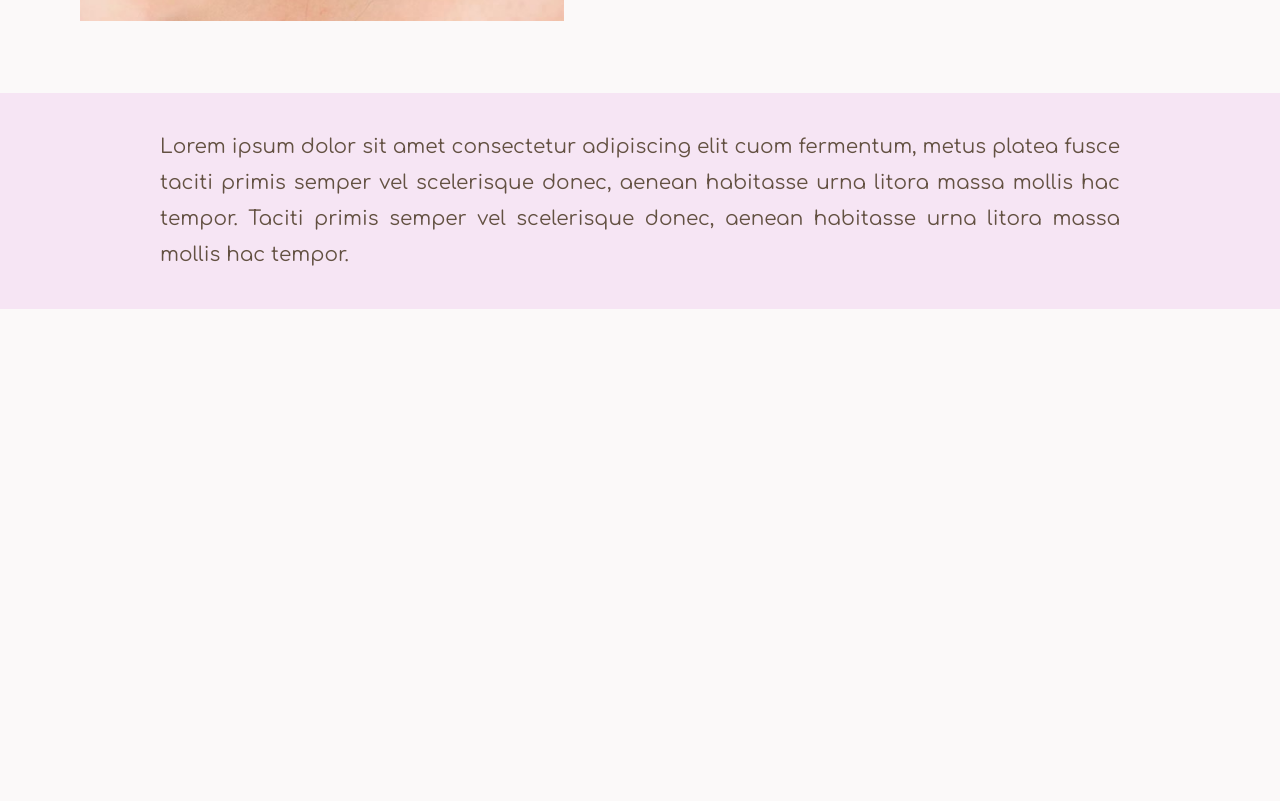
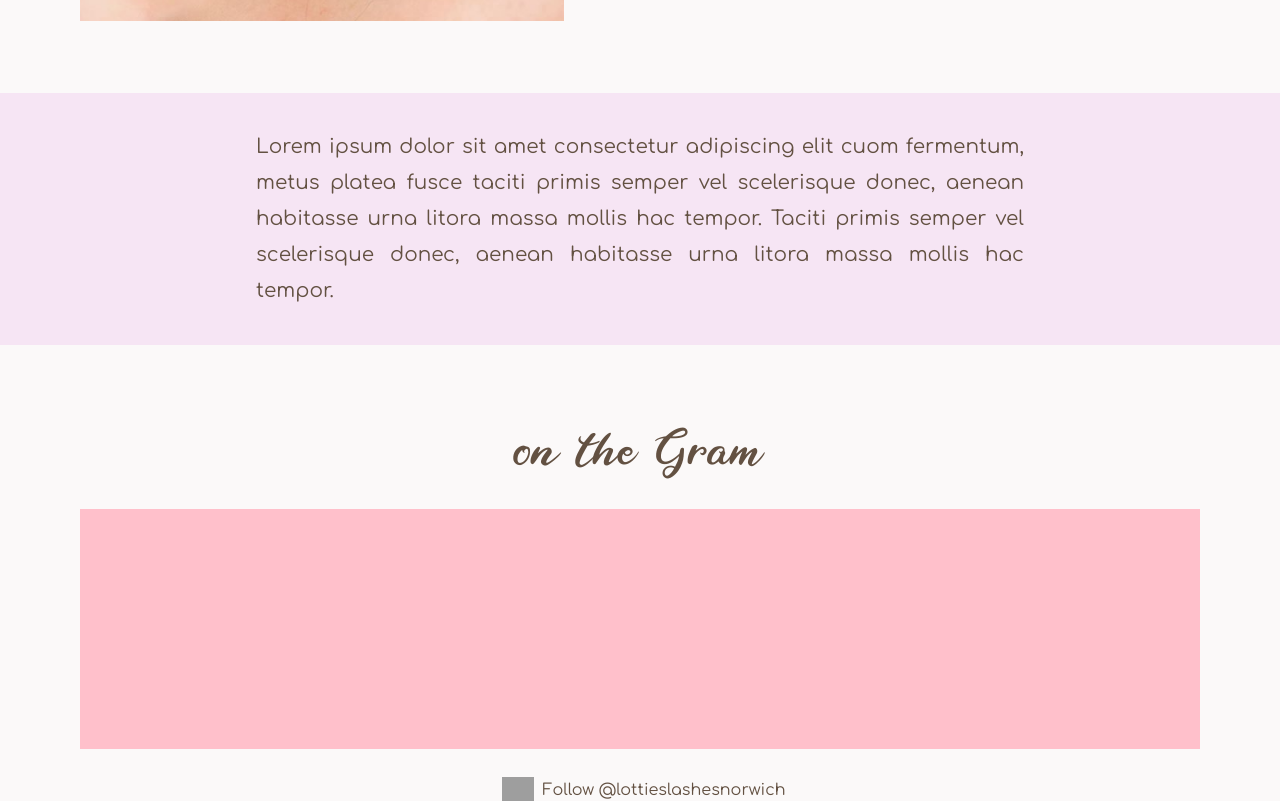
Before and after one commit to alexalala/lotties-lashes, a React (Create React App) app: page / in a window 1280 px wide. Shown: the part 675-1476 px from the top of the page. Before the commit the page ends 984 px from the top, so only its background shows below. Built offline with nearby package versions, Linux system fonts and the light colour scheme; grey boxes are pictures that could not be loaded.

Commit message:
instagram section scoped out and styled

```diff
--- a/src/components/pages/Home/Home.css
+++ b/src/components/pages/Home/Home.css
@@ -44,10 +44,32 @@
 }
 
 .about-text {
-    padding: 1rem 10rem;
+    padding: 1rem 20%;
     font-size: 1.25rem;
     line-height: 2.25rem;
     text-align: justify;
     margin: 2rem 0;
     background: #f6e5f4;
 }
+
+.socials {
+    margin: 5rem 0px;
+    text-align: center;
+}
+
+.socials > div {
+    height: 15rem;
+    background: pink;
+    margin: 2rem 5rem;
+}
+
+.socials > a {
+    height: 2rem;
+    color: #635142;
+    text-decoration: none;
+}
+
+.socials > a > img {
+    margin: -0.35rem 0.5rem;
+    height: 1.5rem;
+}
--- a/src/components/pages/Home/Home.tsx
+++ b/src/components/pages/Home/Home.tsx
@@ -1,5 +1,6 @@
 import * as React from 'react';
 
+import InstaLogo from '../../../assets/insta-logo.png';
 import LashPic from '../../../assets/lash-prep.png';
 import * as HomeCopy from '../../../content/home.json';
 import './Home.css';
@@ -17,6 +18,14 @@ const Home: React.FunctionComponent = () =>
             <div className="about-text">
                 <p>{HomeCopy.aboutText}</p>
             </div>
+            <div className="socials">
+                <h2>{HomeCopy.instagramHeading}</h2>
+                <div />
+                <a href="https://www.instagram.com/lashesbylottienorwich/">
+                    <img src={InstaLogo} />
+                    {HomeCopy.instagramText}
+                </a>
+            </div>
         </div>
     </div>
 
```
